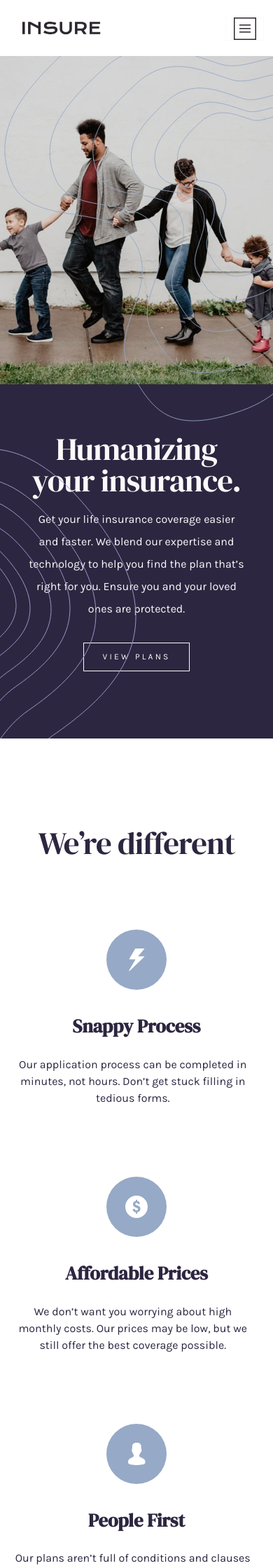
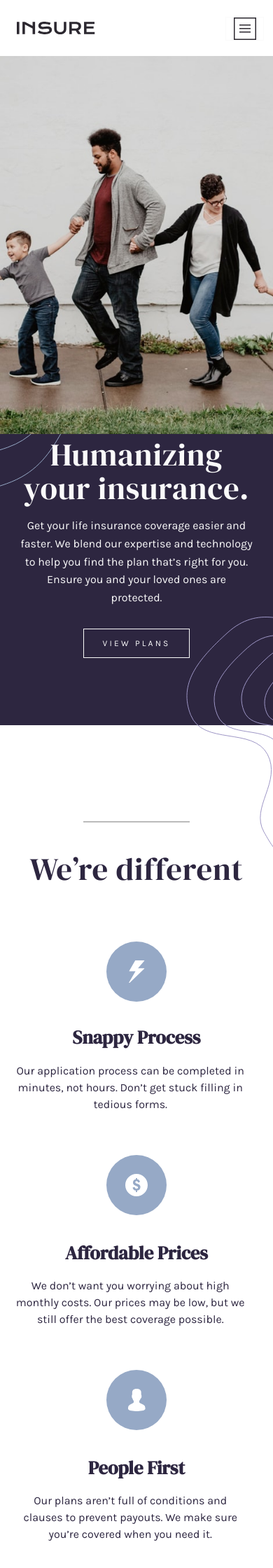
Before and after one commit to jasonlord/insure-landing-page-master, a PHP site: page /index.html in a window 390 px wide. Shown: the top 2240 px of the page at 70% size. Run offline with PHP 8.4, Linux system fonts and the light colour scheme.

Commit message:
finishing off the responsive css

```diff
--- a/index.html
+++ b/index.html
@@ -56,6 +56,7 @@
         </div>
         <div id="calloutTopTexture"></div>
         <div id="textureImage01"></div>
+        <div id="mobileTextureImage"></div>
     </div>
 
     <div class="cardSectionContainer">
@@ -119,7 +120,7 @@
                     </a>
                 </ul>
             </div>
-
+            <div class="mobileBorder"></div>
             <nav>
                 <ul class="secondaryNavList">
                     <li>Our Company</li>
@@ -163,7 +164,7 @@
     <div class="attribution">
         Challenge by
         <a href="https://www.frontendmentor.io?ref=challenge" target="_blank">Frontend Mentor</a
-      >. Coded by <a href="#">Your Name Here</a>.
+      >. Coded by <a href="http://www.iamjlord.com">Jason Lord</a>.
     </div>
 </body>
 
--- a/sass/_main.scss
+++ b/sass/_main.scss
@@ -93,6 +93,9 @@
     button {
         float: left;
         margin-top: 1.75rem;
+    }
+    #mobileTextureImage {
+        display: none;
     }
 }
 
@@ -203,7 +206,6 @@ footer {
 }
 
 .footerTopSection {
-    border-bottom: 1px solid gray;
     padding-bottom: 2.2rem;
     overflow: hidden;
 }
@@ -230,15 +232,15 @@ footer {
 .socialMediaIcons {
     #facebook {
         background-image: url(/images/icon-facebook.svg);
-        opacity: 0.8;
+        opacity: 0.9;
     }
     #twitter {
         background-image: url(/images/icon-twitter.svg);
-        opacity: 0.8;
+        opacity: 0.9;
     }
     #pinterest {
         background-image: url(/images/icon-pinterest.svg);
-        opacity: 0.8;
+        opacity: 0.9;
     }
     #instagram {
         background-image: url(/images/icon-instagram.svg);
@@ -303,166 +305,3 @@ button:hover {
     height: 5rem;
     float: left;
 }
-
-@media (min-width: 769px) and (max-width: $containerWidth+50px) {
-    /* properties that only apply to tablets */
-    .primaryHeader {
-        #logo {
-            margin-left: 2rem;
-        }
-    }
-}
-
-@media (min-width: 501px) and (max-width: 768px) {
-    /* properties that only apply to tablets */
-}
-
-@media (max-width: 501px) {
-    h1,
-    h2 {
-        font-size: 2.8rem;
-        line-height: 2.8rem;
-        text-align: center;
-        width: 50%;
-        margin: 0 auto;
-        float: none;
-        display: static;
-    }
-    /* properties that only apply to phones */
-    .primaryHeader {
-        overflow: hidden;
-        #logo {
-            margin-left: 2rem;
-        }
-        #hamburgerButton {
-            display: block;
-            float: right;
-            margin-top: 1.5rem;
-            margin-right: 0.8rem;
-        }
-        .primaryNav {
-            display: none;
-        }
-    }
-    .callout {
-        overflow: hidden;
-        height: auto;
-        .calloutContents {
-            overflow: hidden;
-            height: auto;
-            h1 {
-                width: 80%;
-                margin: 0 auto;
-                display: block;
-                float: none;
-            }
-            #familyPhoto {
-                width: 100%;
-                float: none;
-                height: 540px;
-                margin: 0;
-                position: static;
-                background-size: contain;
-            }
-            h1 {
-                margin-top: 0;
-                padding-top: 0;
-            }
-            p {
-                width: 80%;
-                margin: 0 auto;
-                text-align: center;
-                float: none;
-                margin-top: 1rem;
-                line-height: 2rem;
-            }
-            button {
-                float: none;
-                margin: 0 auto;
-                display: block;
-                margin-top: 2rem;
-                margin-bottom: 6rem;
-            }
-        }
-    }
-    .cardSection {
-        padding-top: 0;
-        h1 {
-            width: 80%;
-            margin: 0 auto;
-            margin-top: 8rem;
-            display: block;
-            float: none;
-        }
-        .cardItem {
-            width: 90%;
-            float: none;
-            margin: 0 auto;
-            h2 {
-                width: 80%;
-            }
-            p {
-                text-align: center;
-            }
-        }
-        #snappyProcess {
-            background-image: url(/images/icon-snappy-process.svg);
-            background-repeat: no-repeat;
-            background-position: center 100px;
-        }
-        #affordablePrices {
-            background-image: url(/images/icon-affordable-prices.svg);
-            background-repeat: no-repeat;
-            background-position: center 100px;
-        }
-        #peopleFirst {
-            background-image: url(/images/icon-people-first.svg);
-            background-repeat: no-repeat;
-            background-position: center 100px;
-        }
-    }
-    #bannerContents {
-        margin-top: 6rem;
-        height: auto;
-        h1 {
-            text-align: center;
-            float: none;
-            margin: 3rem;
-            width: auto;
-            font-size: 2.4rem;
-            font-weight: 100;
-        }
-        button {
-            float: none;
-            margin: 0 auto;
-            display: block;
-            margin-bottom: 6rem;
-        }
-    }
-    footer {
-        margin-top: 8rem;
-        .footerContents #logo {
-            float: none;
-            margin: 0 auto;
-            margin-top: 5rem;
-        }
-        .socialMediaIcons {
-            float: none;
-            width: 144px;
-            margin: 0 auto;
-            margin-top: 0rem;
-            li {
-                margin-top: 1.5rem;
-            }
-        }
-        .secondaryNavList {
-            float: none;
-            width: 90%;
-            margin: 0 auto;
-            text-align: center;
-            li {
-                float: none;
-            }
-        }
-    }
-}
--- /dev/null
+++ b/sass/_responsive.scss
@@ -0,0 +1,221 @@
+@media (min-width: 769px) and (max-width: $containerWidth+50px) {
+    /* properties that only apply to tablets */
+    .primaryHeader {
+        #logo {
+            margin-left: 2rem;
+        }
+    }
+}
+
+@media (min-width: 501px) and (max-width: 768px) {
+    /* properties that only apply to tablets */
+}
+
+@media (max-width: 501px) {
+    h1,
+    h2 {
+        font-size: 2.8rem;
+        line-height: 2.8rem;
+        text-align: center;
+        width: 50%;
+        margin: 0 auto;
+        float: none;
+        display: static;
+    }
+    /* properties that only apply to phones */
+    .primaryHeader {
+        overflow: hidden;
+        #logo {
+            margin-left: 1.5rem;
+        }
+        #hamburgerButton {
+            display: block;
+            float: right;
+            margin-top: 1.5rem;
+            margin-right: 0.8rem;
+        }
+        .primaryNav {
+            display: none;
+        }
+    }
+    .callout {
+        overflow: visible;
+        height: auto;
+        #calloutTopTexture {
+            display: none;
+        }
+        #textureImage01 {
+            display: none;
+        }
+        #mobileTextureImage {
+            background-image: url(/images/bg-pattern-intro-right-mobile.svg);
+            width: 124px;
+            height: 330px;
+            display: block;
+            position: absolute;
+            bottom: -175px;
+            right: 0;
+        }
+        .calloutContents {
+            overflow: hidden;
+            height: auto;
+            background-image: url(/images/bg-pattern-intro-left-mobile.svg);
+            background-repeat: no-repeat;
+            background-position: 0px 450px;
+            h1 {
+                width: 90%;
+                margin: 0 auto;
+                display: block;
+                float: none;
+            }
+            #familyPhoto {
+                width: 100%;
+                float: none;
+                height: 540px;
+                margin: 0;
+                position: static;
+                background-size: cover;
+            }
+            h1 {
+                margin-top: 0.4rem;
+                padding-top: 0;
+                line-height: 3rem;
+                letter-spacing: 0.05rem;
+            }
+            p {
+                width: 85%;
+                margin: 0 auto;
+                text-align: center;
+                float: none;
+                margin-top: 1rem;
+                line-height: 1.6rem;
+            }
+            button {
+                float: none;
+                margin: 0 auto;
+                display: block;
+                margin-top: 2rem;
+                margin-bottom: 6rem;
+            }
+        }
+    }
+    .cardSection {
+        padding-top: 0;
+        h1 {
+            width: 89%;
+            margin: 0 auto;
+            margin-top: 8.6rem;
+            padding-top: 2.8rem;
+            display: block;
+            float: none;
+            letter-spacing: 0.05rem;
+        }
+        h1:before {
+            content: "";
+            border: 1px solid #bbb;
+            display: block;
+            width: 150px;
+            margin: 0 auto;
+            position: relative;
+            top: -45px;
+        }
+        .cardItem {
+            width: 90%;
+            float: none;
+            margin: 0 auto;
+            padding-top: 12.2rem;
+            h2 {
+                width: 80%;
+            }
+            p {
+                text-align: center;
+                width: 95%;
+                margin-top: 0.8rem;
+            }
+        }
+        #snappyProcess {
+            background-image: url(/images/icon-snappy-process.svg);
+            background-repeat: no-repeat;
+            background-position: center 80px;
+        }
+        #affordablePrices {
+            background-image: url(/images/icon-affordable-prices.svg);
+            background-repeat: no-repeat;
+            background-position: center 60px;
+            h2 {
+                margin-top: -1.1rem;
+            }
+        }
+        #peopleFirst {
+            background-image: url(/images/icon-people-first.svg);
+            background-repeat: no-repeat;
+            background-position: center 60px;
+            h2 {
+                margin-top: -1.1rem;
+            }
+        }
+    }
+    #bannerContents {
+        background-image: url(/images/bg-pattern-how-we-work-mobile.svg);
+        background-position: right top;
+        margin: 9rem 1.5rem 3rem 1.5rem;
+        height: auto;
+        h1 {
+            text-align: center;
+            float: none;
+            margin: 1rem;
+            width: auto;
+            font-size: 2.4rem;
+            font-weight: 100;
+            margin-top: 4.25rem;
+            line-height: 2.6rem;
+        }
+        button {
+            float: none;
+            margin: 0 auto;
+            display: block;
+            margin-bottom: 4.75rem;
+            margin-top: 2.25rem;
+        }
+    }
+    footer {
+        margin-top: 8.75rem;
+        background-image: url(/images/bg-pattern-footer-mobile.svg);
+        background-repeat: no-repeat;
+        .mobileBorder {
+            height: 1px;
+            border-top: 1px solid $neutralGrayViolet;
+            width: 85%;
+            margin: 0 auto;
+        }
+        .footerContents #logo {
+            float: none;
+            margin: 0 auto;
+            margin-top: 5.5rem;
+        }
+        .socialMediaIcons {
+            float: none;
+            width: 144px;
+            margin: 0 auto;
+            margin-top: 0rem;
+            li {
+                margin-top: 1.5rem;
+            }
+        }
+        .secondaryNavList {
+            float: none;
+            width: 90%;
+            margin: 0 auto;
+            text-align: center;
+            margin-top: 2.5rem;
+            li {
+                color: $neutralViolet;
+                float: none;
+                font-weight: 900;
+            }
+            li:first-child {
+                font-weight: 200;
+            }
+        }
+    }
+}
--- a/sass/style.css
+++ b/sass/style.css
@@ -277,6 +277,10 @@ select {
   margin-top: 1.75rem;
 }
 
+.calloutContents #mobileTextureImage {
+  display: none;
+}
+
 #textureImage01 {
   background-image: url(/images/bg-pattern-intro-left-desktop.svg);
   width: 195px;
@@ -384,7 +388,6 @@ footer {
 }
 
 .footerTopSection {
-  border-bottom: 1px solid gray;
   padding-bottom: 2.2rem;
   overflow: hidden;
 }
@@ -410,17 +413,17 @@ footer {
 
 .socialMediaIcons #facebook {
   background-image: url(/images/icon-facebook.svg);
-  opacity: 0.8;
+  opacity: 0.9;
 }
 
 .socialMediaIcons #twitter {
   background-image: url(/images/icon-twitter.svg);
-  opacity: 0.8;
+  opacity: 0.9;
 }
 
 .socialMediaIcons #pinterest {
   background-image: url(/images/icon-pinterest.svg);
-  opacity: 0.8;
+  opacity: 0.9;
 }
 
 .socialMediaIcons #instagram {
@@ -513,7 +516,7 @@ button:hover {
     overflow: hidden;
   }
   .primaryHeader #logo {
-    margin-left: 2rem;
+    margin-left: 1.5rem;
   }
   .primaryHeader #hamburgerButton {
     display: block;
@@ -525,15 +528,33 @@ button:hover {
     display: none;
   }
   .callout {
-    overflow: hidden;
+    overflow: visible;
     height: auto;
+  }
+  .callout #calloutTopTexture {
+    display: none;
+  }
+  .callout #textureImage01 {
+    display: none;
+  }
+  .callout #mobileTextureImage {
+    background-image: url(/images/bg-pattern-intro-right-mobile.svg);
+    width: 124px;
+    height: 330px;
+    display: block;
+    position: absolute;
+    bottom: -175px;
+    right: 0;
   }
   .callout .calloutContents {
     overflow: hidden;
     height: auto;
+    background-image: url(/images/bg-pattern-intro-left-mobile.svg);
+    background-repeat: no-repeat;
+    background-position: 0px 450px;
   }
   .callout .calloutContents h1 {
-    width: 80%;
+    width: 90%;
     margin: 0 auto;
     display: block;
     float: none;
@@ -544,19 +565,21 @@ button:hover {
     height: 540px;
     margin: 0;
     position: static;
-    background-size: contain;
+    background-size: cover;
   }
   .callout .calloutContents h1 {
-    margin-top: 0;
+    margin-top: 0.4rem;
     padding-top: 0;
+    line-height: 3rem;
+    letter-spacing: 0.05rem;
   }
   .callout .calloutContents p {
-    width: 80%;
+    width: 85%;
     margin: 0 auto;
     text-align: center;
     float: none;
     margin-top: 1rem;
-    line-height: 2rem;
+    line-height: 1.6rem;
   }
   .callout .calloutContents button {
     float: none;
@@ -569,63 +592,96 @@ button:hover {
     padding-top: 0;
   }
   .cardSection h1 {
-    width: 80%;
+    width: 89%;
     margin: 0 auto;
-    margin-top: 8rem;
+    margin-top: 8.6rem;
+    padding-top: 2.8rem;
     display: block;
     float: none;
+    letter-spacing: 0.05rem;
+  }
+  .cardSection h1:before {
+    content: "";
+    border: 1px solid #bbb;
+    display: block;
+    width: 150px;
+    margin: 0 auto;
+    position: relative;
+    top: -45px;
   }
   .cardSection .cardItem {
     width: 90%;
     float: none;
     margin: 0 auto;
+    padding-top: 12.2rem;
   }
   .cardSection .cardItem h2 {
     width: 80%;
   }
   .cardSection .cardItem p {
     text-align: center;
+    width: 95%;
+    margin-top: 0.8rem;
   }
   .cardSection #snappyProcess {
     background-image: url(/images/icon-snappy-process.svg);
     background-repeat: no-repeat;
-    background-position: center 100px;
+    background-position: center 80px;
   }
   .cardSection #affordablePrices {
     background-image: url(/images/icon-affordable-prices.svg);
     background-repeat: no-repeat;
-    background-position: center 100px;
+    background-position: center 60px;
+  }
+  .cardSection #affordablePrices h2 {
+    margin-top: -1.1rem;
   }
   .cardSection #peopleFirst {
     background-image: url(/images/icon-people-first.svg);
     background-repeat: no-repeat;
-    background-position: center 100px;
+    background-position: center 60px;
+  }
+  .cardSection #peopleFirst h2 {
+    margin-top: -1.1rem;
   }
   #bannerContents {
-    margin-top: 6rem;
+    background-image: url(/images/bg-pattern-how-we-work-mobile.svg);
+    background-position: right top;
+    margin: 9rem 1.5rem 3rem 1.5rem;
     height: auto;
   }
   #bannerContents h1 {
     text-align: center;
     float: none;
-    margin: 3rem;
+    margin: 1rem;
     width: auto;
     font-size: 2.4rem;
     font-weight: 100;
+    margin-top: 4.25rem;
+    line-height: 2.6rem;
   }
   #bannerContents button {
     float: none;
     margin: 0 auto;
     display: block;
-    margin-bottom: 6rem;
+    margin-bottom: 4.75rem;
+    margin-top: 2.25rem;
   }
   footer {
-    margin-top: 8rem;
+    margin-top: 8.75rem;
+    background-image: url(/images/bg-pattern-footer-mobile.svg);
+    background-repeat: no-repeat;
+  }
+  footer .mobileBorder {
+    height: 1px;
+    border-top: 1px solid #837d87;
+    width: 85%;
+    margin: 0 auto;
   }
   footer .footerContents #logo {
     float: none;
     margin: 0 auto;
-    margin-top: 5rem;
+    margin-top: 5.5rem;
   }
   footer .socialMediaIcons {
     float: none;
@@ -641,9 +697,15 @@ button:hover {
     width: 90%;
     margin: 0 auto;
     text-align: center;
+    margin-top: 2.5rem;
   }
   footer .secondaryNavList li {
+    color: #2b272f;
     float: none;
+    font-weight: 900;
+  }
+  footer .secondaryNavList li:first-child {
+    font-weight: 200;
   }
 }
 /*# sourceMappingURL=style.css.map */
--- a/sass/style.scss
+++ b/sass/style.scss
@@ -1,3 +1,4 @@
-@import 'helpers/variables';
-@import 'reset';
-@import 'main';
+@import "helpers/variables";
+@import "reset";
+@import "main";
+@import "responsive";
```
Also changed, not shown: 1 other file.
